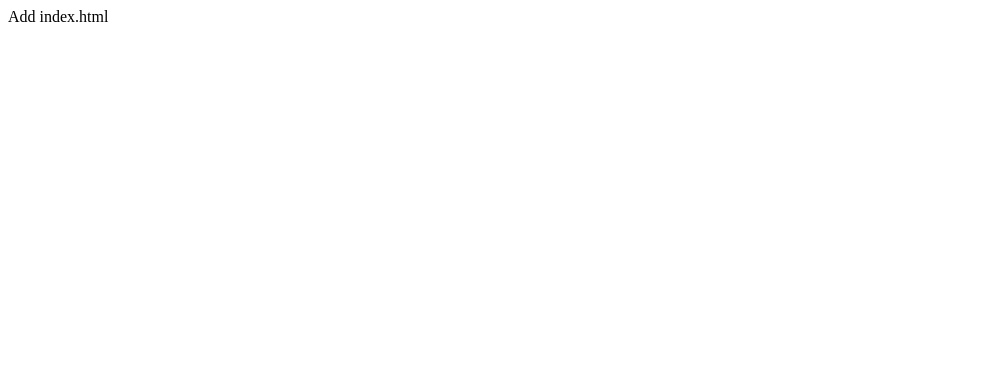
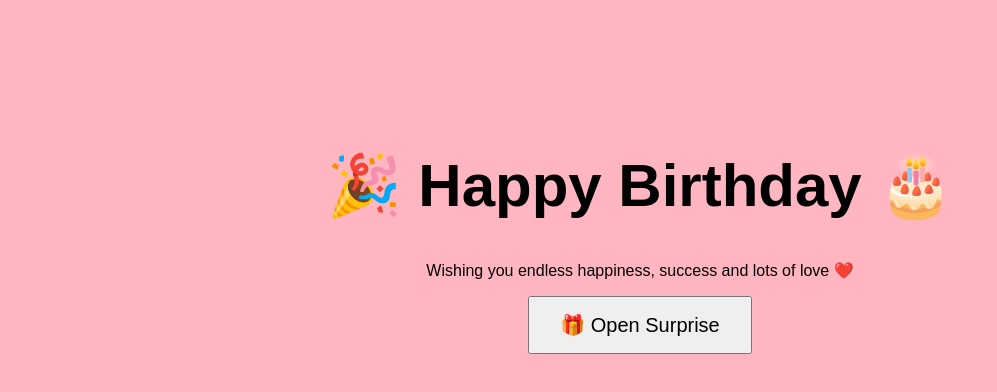
Before and after one commit to gorairaju699-coder/Birthday-Website, a plain HTML site: page index.html in a window 1280 px wide. Shown: the whole page, without its empty margins (0-997 px from the left). Drawn offline with Linux system fonts and the light colour scheme.

Commit message:
Add birthday website homepage

```diff
--- a/index.html
+++ b/index.html
@@ -1 +1,30 @@
-Add index.html
+<!DOCTYPE html>
+<html lang="en">
+<head>
+    <meta charset="UTF-8">
+    <meta name="viewport" content="width=device-width, initial-scale=1.0">
+    <title>Happy Birthday 🎂</title>
+
+    <link rel="stylesheet" href="style.css">
+</head>
+
+<body>
+
+<div class="container">
+
+    <h1>🎉 Happy Birthday 🎂</h1>
+
+    <p>Wishing you endless happiness, success and lots of love ❤️</p>
+
+    <button onclick="showMessage()">
+        🎁 Open Surprise
+    </button>
+
+    <h2 id="msg"></h2>
+
+</div>
+
+<script src="script.js"></script>
+
+</body>
+</html>
```
